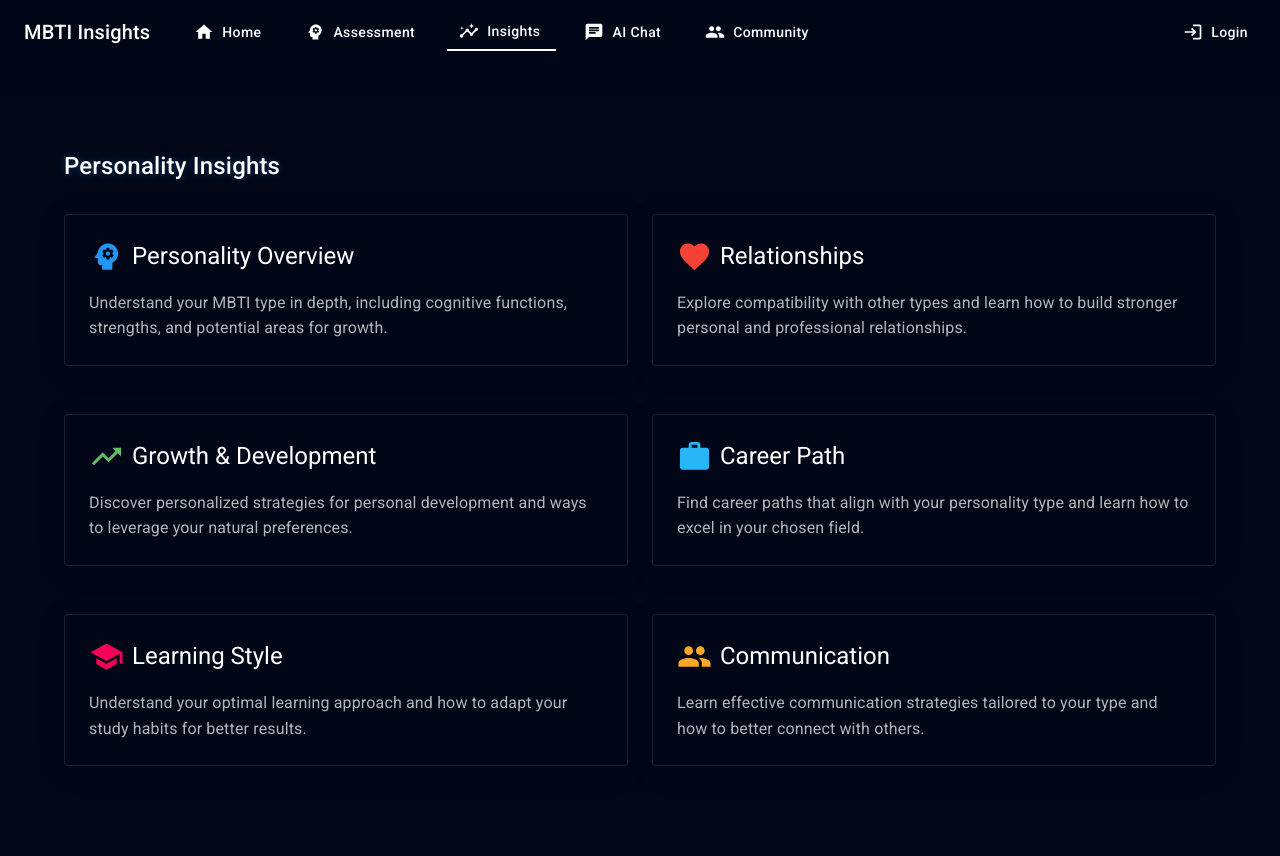
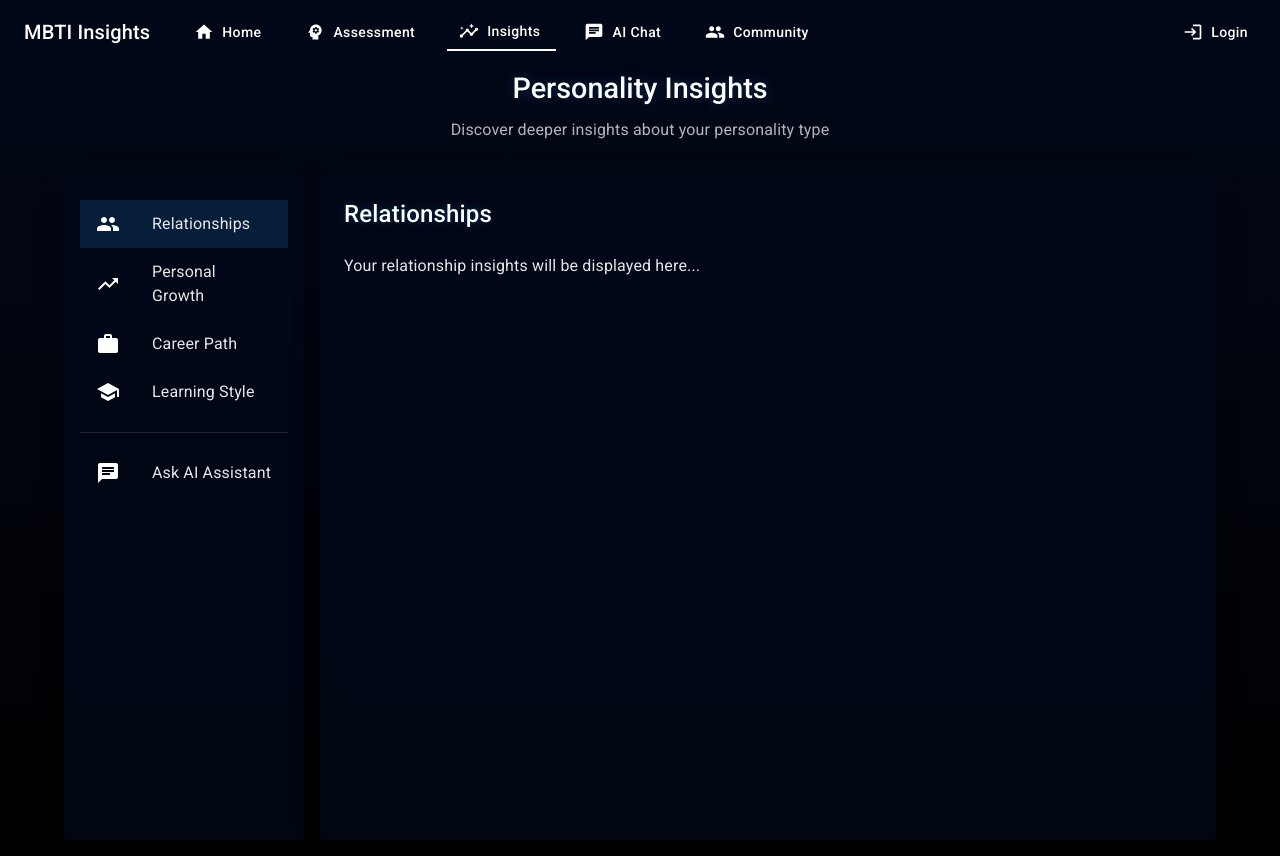
Before and after one commit to Reflective-Mind/Cursor-MBTI, a React (Create React App) app in the folder client/: page /insights in a window 1280 px wide. Built offline with nearby package versions, Linux system fonts and the light colour scheme.

Commit message:
Updated registration and CORS configuration

```diff
--- a/client/src/pages/Insights.js
+++ b/client/src/pages/Insights.js
@@ -1,23 +1,35 @@
-import React from 'react';
+import React, { useState } from 'react';
 import {
+  Container,
+  Typography,
   Box,
-  Container,
+  Paper,
   Grid,
   Card,
   CardContent,
-  Typography,
+  Button,
+  IconButton,
+  List,
+  ListItem,
+  ListItemText,
+  ListItemIcon,
+  Divider,
+  Drawer,
   useTheme,
   useMediaQuery,
-  Paper,
+  Fab,
 } from '@mui/material';
 import {
-  Psychology as PsychologyIcon,
-  Favorite as RelationshipsIcon,
+  People as RelationshipsIcon,
   TrendingUp as GrowthIcon,
   Work as CareerIcon,
   School as LearningIcon,
-  Group as CommunicationIcon,
+  Chat as ChatIcon,
+  Menu as MenuIcon,
+  NavigateNext as NextIcon,
+  NavigateBefore as PrevIcon,
 } from '@mui/icons-material';
+import { useNavigate } from 'react-router-dom';
 
 const InsightCard = ({ title, icon, description }) => {
   const theme = useTheme();
@@ -69,86 +81,208 @@ const InsightCard = ({ title, icon, description }) => {
 const Insights = () => {
   const theme = useTheme();
   const isMobile = useMediaQuery(theme.breakpoints.down('sm'));
+  const [currentSection, setCurrentSection] = useState('relationships');
+  const [drawerOpen, setDrawerOpen] = useState(false);
+  const navigate = useNavigate();
 
-  const insights = [
+  const sections = [
     {
-      title: 'Personality Overview',
-      icon: <PsychologyIcon fontSize={isMobile ? "medium" : "large"} color="primary" />,
-      description: 'Understand your MBTI type in depth, including cognitive functions, strengths, and potential areas for growth.',
+      id: 'relationships',
+      title: 'Relationships',
+      icon: <RelationshipsIcon />,
+      content: 'Your relationship insights will be displayed here...'
     },
     {
-      title: 'Relationships',
-      icon: <RelationshipsIcon fontSize={isMobile ? "medium" : "large"} color="error" />,
-      description: 'Explore compatibility with other types and learn how to build stronger personal and professional relationships.',
+      id: 'growth',
+      title: 'Personal Growth',
+      icon: <GrowthIcon />,
+      content: 'Your growth opportunities will be displayed here...'
     },
     {
-      title: 'Growth & Development',
-      icon: <GrowthIcon fontSize={isMobile ? "medium" : "large"} color="success" />,
-      description: 'Discover personalized strategies for personal development and ways to leverage your natural preferences.',
+      id: 'career',
+      title: 'Career Path',
+      icon: <CareerIcon />,
+      content: 'Your career insights will be displayed here...'
     },
     {
-      title: 'Career Path',
-      icon: <CareerIcon fontSize={isMobile ? "medium" : "large"} color="info" />,
-      description: 'Find career paths that align with your personality type and learn how to excel in your chosen field.',
-    },
-    {
+      id: 'learning',
       title: 'Learning Style',
-      icon: <LearningIcon fontSize={isMobile ? "medium" : "large"} color="secondary" />,
-      description: 'Understand your optimal learning approach and how to adapt your study habits for better results.',
-    },
-    {
-      title: 'Communication',
-      icon: <CommunicationIcon fontSize={isMobile ? "medium" : "large"} color="warning" />,
-      description: 'Learn effective communication strategies tailored to your type and how to better connect with others.',
-    },
+      icon: <LearningIcon />,
+      content: 'Your learning style insights will be displayed here...'
+    }
   ];
 
+  const currentSectionIndex = sections.findIndex(s => s.id === currentSection);
+
+  const handleNext = () => {
+    const nextIndex = (currentSectionIndex + 1) % sections.length;
+    setCurrentSection(sections[nextIndex].id);
+  };
+
+  const handlePrev = () => {
+    const prevIndex = currentSectionIndex === 0 ? sections.length - 1 : currentSectionIndex - 1;
+    setCurrentSection(sections[prevIndex].id);
+  };
+
+  const handleChatClick = () => {
+    navigate('/chat');
+  };
+
+  const currentSectionData = sections.find(s => s.id === currentSection);
+
   return (
-    <Box
-      sx={{
-        flexGrow: 1,
-        minHeight: '100vh',
-        pt: { xs: '56px', sm: '64px' }, // Account for fixed navbar
-        pb: 4,
-        backgroundColor: theme.palette.background.default,
-      }}
-    >
-      <Container maxWidth="lg" sx={{ py: { xs: 2, sm: 4 } }}>
-        <Typography
-          variant={isMobile ? "h5" : "h4"}
-          component="h1"
-          gutterBottom
-          sx={{
-            mb: { xs: 2, sm: 4 },
-            px: { xs: 2, sm: 0 },
-          }}
-        >
-          Personality Insights
-        </Typography>
+    <Container maxWidth="lg" sx={{
+      py: 2,
+      minHeight: '100vh',
+      display: 'flex',
+      flexDirection: 'column',
+      mt: isMobile ? '56px' : 0 // Add top margin on mobile to account for fixed navbar
+    }}>
+      {/* Mobile Menu Button */}
+      {isMobile && (
+        <Box sx={{ mb: 2, display: 'flex', justifyContent: 'space-between', alignItems: 'center' }}>
+          <IconButton
+            color="primary"
+            onClick={() => setDrawerOpen(true)}
+            sx={{ mr: 1 }}
+          >
+            <MenuIcon />
+          </IconButton>
+          <Typography variant="h5" component="h1" sx={{ flex: 1 }}>
+            {currentSectionData.title}
+          </Typography>
+          <IconButton
+            color="primary"
+            onClick={handleChatClick}
+            sx={{ ml: 1 }}
+          >
+            <ChatIcon />
+          </IconButton>
+        </Box>
+      )}
 
-        <Grid
-          container
-          spacing={isMobile ? 0 : 3}
-          sx={{
-            px: { xs: 0, sm: 0 },
-          }}
-        >
-          {insights.map((insight, index) => (
-            <Grid
-              item
-              xs={12}
-              md={6}
-              key={insight.title}
-              sx={{
-                mb: isMobile ? 0 : 3,
-              }}
-            >
-              <InsightCard {...insight} />
-            </Grid>
-          ))}
-        </Grid>
-      </Container>
-    </Box>
+      {/* Desktop Header */}
+      {!isMobile && (
+        <Box sx={{ mb: 4, textAlign: 'center' }}>
+          <Typography variant="h3" component="h1" gutterBottom>
+            Personality Insights
+          </Typography>
+          <Typography variant="subtitle1" color="text.secondary">
+            Discover deeper insights about your personality type
+          </Typography>
+        </Box>
+      )}
+
+      {/* Main Content */}
+      <Box sx={{
+        flex: 1,
+        display: 'flex',
+        flexDirection: isMobile ? 'column' : 'row',
+        gap: 2,
+        overflow: isMobile ? 'auto' : 'visible' // Enable scrolling on mobile
+      }}>
+        {/* Desktop Navigation */}
+        {!isMobile && (
+          <Paper sx={{ width: 240, p: 2 }}>
+            <List>
+              {sections.map((section) => (
+                <ListItem
+                  key={section.id}
+                  button
+                  selected={currentSection === section.id}
+                  onClick={() => setCurrentSection(section.id)}
+                >
+                  <ListItemIcon>{section.icon}</ListItemIcon>
+                  <ListItemText primary={section.title} />
+                </ListItem>
+              ))}
+              <Divider sx={{ my: 2 }} />
+              <ListItem button onClick={handleChatClick}>
+                <ListItemIcon><ChatIcon /></ListItemIcon>
+                <ListItemText primary="Ask AI Assistant" />
+              </ListItem>
+            </List>
+          </Paper>
+        )}
+
+        {/* Content Area */}
+        <Paper sx={{
+          flex: 1,
+          p: 3,
+          position: 'relative',
+          overflowY: isMobile ? 'auto' : 'visible', // Enable scrolling on mobile
+          maxHeight: isMobile ? 'calc(100vh - 180px)' : 'none' // Limit height on mobile
+        }}>
+          <Box sx={{
+            display: 'flex',
+            flexDirection: 'column',
+            height: '100%',
+            gap: 2
+          }}>
+            {!isMobile && (
+              <Typography variant="h4" gutterBottom>
+                {currentSectionData.title}
+              </Typography>
+            )}
+            <Typography>{currentSectionData.content}</Typography>
+
+            {/* Mobile Navigation Arrows */}
+            {isMobile && (
+              <Box sx={{
+                display: 'flex',
+                justifyContent: 'space-between',
+                mt: 'auto',
+                pt: 2,
+                position: 'sticky',
+                bottom: 0,
+                backgroundColor: theme.palette.background.paper,
+                zIndex: 1
+              }}>
+                <IconButton onClick={handlePrev} color="primary">
+                  <PrevIcon />
+                </IconButton>
+                <Typography variant="caption" sx={{ alignSelf: 'center' }}>
+                  {currentSectionIndex + 1} / {sections.length}
+                </Typography>
+                <IconButton onClick={handleNext} color="primary">
+                  <NextIcon />
+                </IconButton>
+              </Box>
+            )}
+          </Box>
+        </Paper>
+      </Box>
+
+      {/* Mobile Navigation Drawer */}
+      <Drawer
+        anchor="left"
+        open={drawerOpen}
+        onClose={() => setDrawerOpen(false)}
+      >
+        <Box sx={{ width: 250 }}>
+          <List>
+            <ListItem>
+              <Typography variant="h6">Sections</Typography>
+            </ListItem>
+            <Divider />
+            {sections.map((section) => (
+              <ListItem
+                key={section.id}
+                button
+                selected={currentSection === section.id}
+                onClick={() => {
+                  setCurrentSection(section.id);
+                  setDrawerOpen(false);
+                }}
+              >
+                <ListItemIcon>{section.icon}</ListItemIcon>
+                <ListItemText primary={section.title} />
+              </ListItem>
+            ))}
+          </List>
+        </Box>
+      </Drawer>
+    </Container>
   );
 };
 
```
